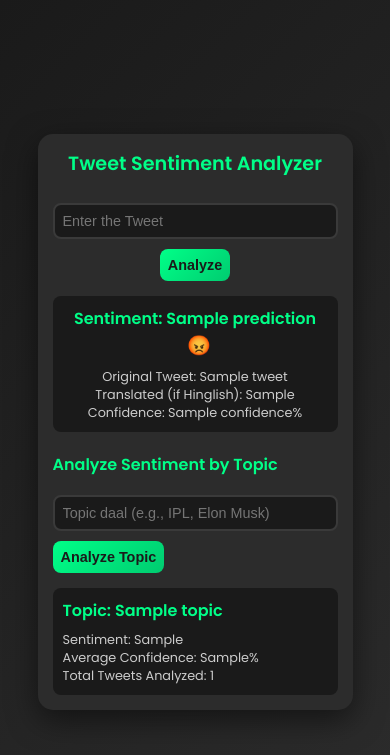
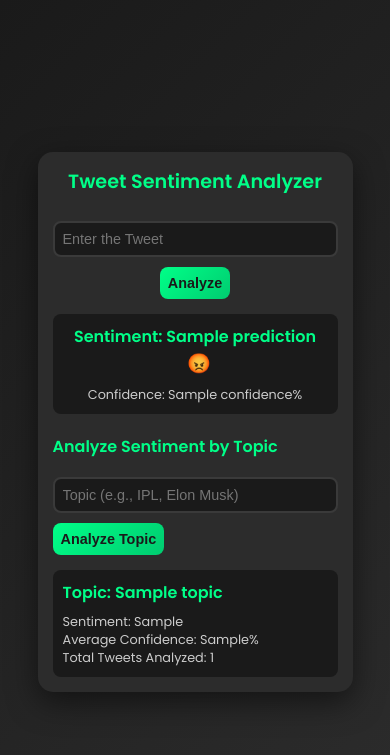
Before and after one commit to paryagsahni1845/Tweet-Sentiment-Analyzer, a Flask app: template templates/index.html in a window 390 px wide. Shown: the top 755 px of the page. Run offline with Flask 3, Linux system fonts and the light colour scheme; the template is opened without the code that fills it: most values are stand-ins (such as "Sample title", 1, 10 or a date in 2020); parts of the project's set-up code (start-up, migrations or seed data) failed here and were passed over.

```diff
--- a/templates/index.html
+++ b/templates/index.html
@@ -147,8 +147,8 @@
                         {% if prediction == "Positive" %}😊{% else %}😡{% endif %}
                     </span>
                 </h2>
-                <p>Original Tweet: {{ tweet }}</p>
-                <p>Translated (if Hinglish): {{ translated_tweet }}</p>
+
+
                 <p>Confidence: {{ confidence }}%</p>
             </div>
         {% endif %}
@@ -157,7 +157,7 @@
         <div class="topic-section">
             <h3>Analyze Sentiment by Topic</h3>
             <form method="POST">
-                <input type="text" name="topic" placeholder="Topic daal (e.g., IPL, Elon Musk)" required>
+                <input type="text" name="topic" placeholder="Topic (e.g., IPL, Elon Musk)" required>
                 <input type="submit" value="Analyze Topic">
             </form>
             {% if topic_result %}
```
